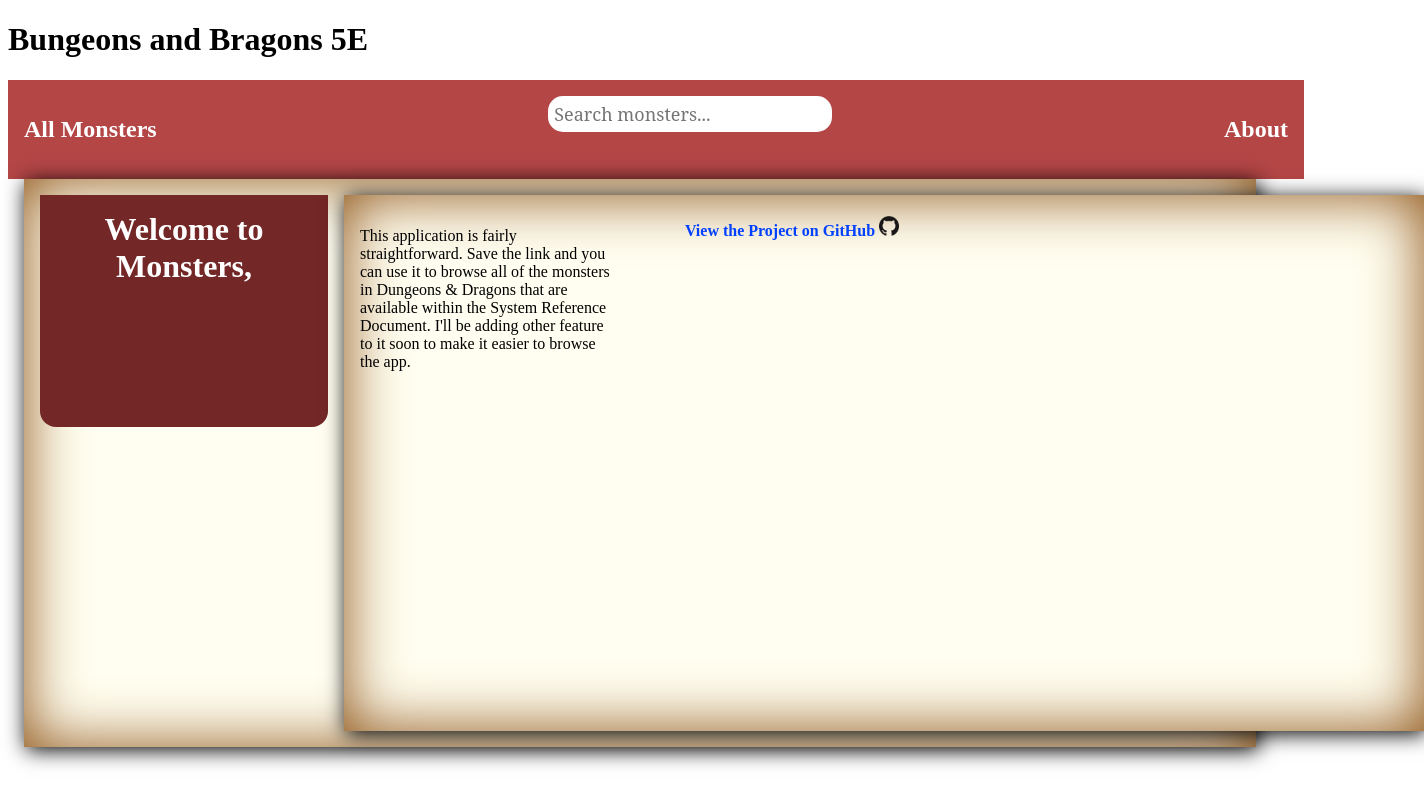
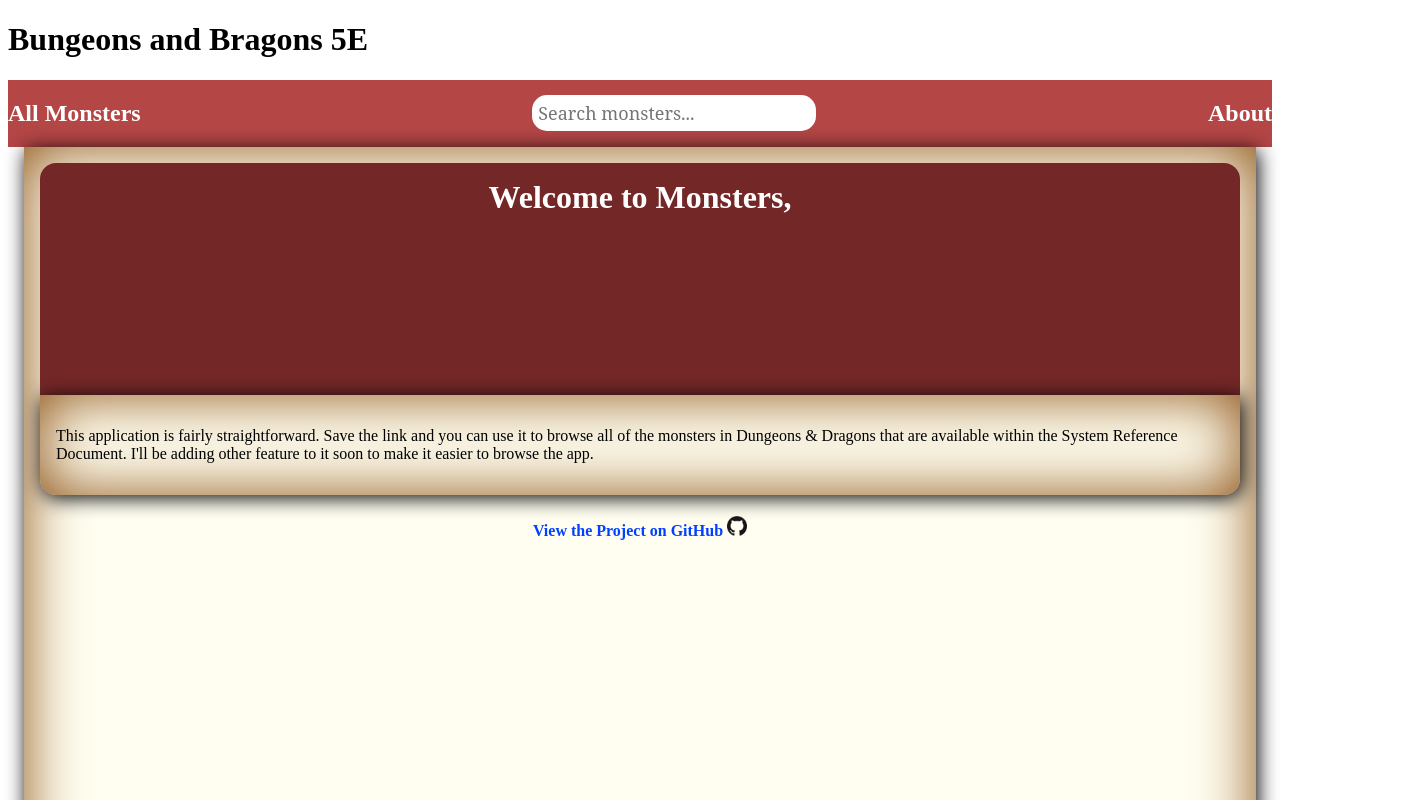
Before and after one commit to Rancor38/beyondbeyond-frontend, a React (Create React App) app: page /about in a window 1280 px wide. Shown: the top 800 px of the page, 1424 px wide, since content can reach past the window. Built offline with nearby package versions, Linux system fonts and the light colour scheme; a web font is replaced by a local one.

Commit message:
Addmonsterbutton css complete

```diff
--- a/src/components/Header.jsx
+++ b/src/components/Header.jsx
@@ -9,7 +9,7 @@
   return (
     <>
       <h1>Bungeons and Bragons 5E</h1>
-      <header>
+      <header className="header">
         <motion.h2 whileHover={{ scale: 1.05 }} whileTap={resetChange}>
           <Link to="/">All Monsters</Link>
         </motion.h2>
--- a/src/components/addMonster/AddMonsterButton.jsx
+++ b/src/components/addMonster/AddMonsterButton.jsx
@@ -9,11 +9,10 @@
     const open = () => setAddMonsterOpen(true)
 
     return (
-        <h1>
+        <div className='add-monster-button'>
                 <motion.button
                     whileHover={{ scale: 1.1 }}
                     whileTap={{ scale: 0.9 }}
-                    className='button'
                     onClick={() => (addMonsterOpen ? close() : open())}
                 >
                     Add Monster
@@ -29,7 +28,7 @@
 
 
 
-        </h1>
+        </div>
     );
 };
 
--- a/src/stylesheets/About.css
+++ b/src/stylesheets/About.css
@@ -12,20 +12,18 @@
     color: white;
   overflow: hidden;
     height: 200px;
-    border-radius: 0 0 1rem 1rem;
+    border-radius: 1rem 1rem 0 0;
     margin: 0;
     padding: 1rem;
     text-align: center;
   }
 
   .about-container {
-    display: grid;
-    grid-template-columns: repeat(auto-fill, minmax(250px, 1fr));
-    grid-auto-rows: minmax(250px, auto);
-    grid-gap: 1rem;
+    display: flex;
     margin: 0 auto;
     max-width: 1200px;
     padding: 1rem;
+    border-radius: 0 0 1rem 1rem;
   }
 
   .about-center {
--- /dev/null
+++ b/src/stylesheets/AddMonsterButton.css
@@ -0,0 +1,4 @@
+.add-monster-button {
+   display: flex;
+   justify-content: flex-start;
+}
--- a/src/stylesheets/Header.css
+++ b/src/stylesheets/Header.css
@@ -1,18 +1,17 @@
-header {
-    width: 100%;
+.header {
     display: flex;
     flex-wrap: wrap;
     justify-content: space-between;
-    background-color: rgb(180, 70, 70);
-    color: white;
-    padding: 1rem;
-  }
-
-  header a {
+    align-items: center;
+    background-color: #b44646;
     color: white;
   }
 
-  header input {
+  .header a {
+    color: white;
+  }
+
+  .header input {
     font-family: 'Noto Serif', Georgia, serif;
     font-weight: 100;
     padding: 6px;
--- a/src/stylesheets/index.css
+++ b/src/stylesheets/index.css
@@ -1,3 +1,4 @@
+@import url(./AddMonsterButton.css);
 @import url(./App.css);
 @import url(./About.css);
 @import url(./AddMonsterModal.css);
@@ -8,3 +9,11 @@
 @import url(./Monster.css);
 @import url(./MonsterEditorModal.css);
 @import url(./MonsterDeleteModal.css);
+
+:root {
+    --purple: #4c5caf;
+    --white: #ffffff;
+    --red: #b44646;
+    --parchment: #8a4d0f;
+
+  }
```
